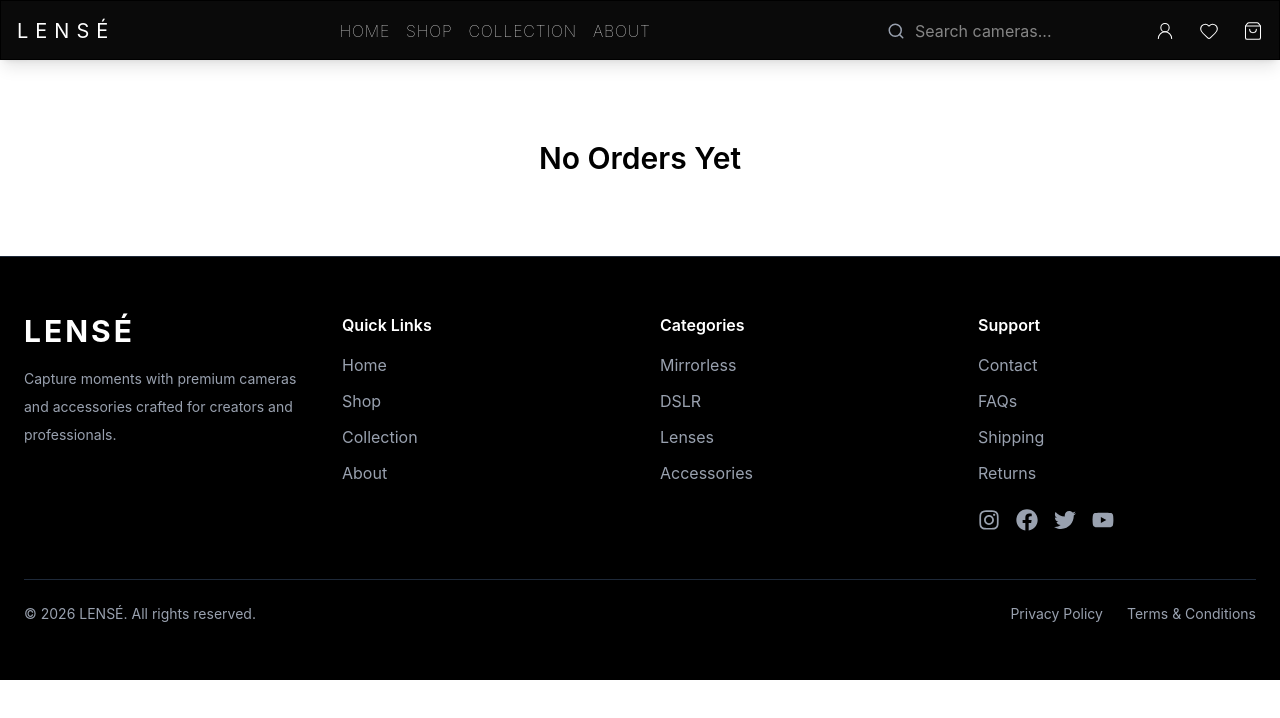
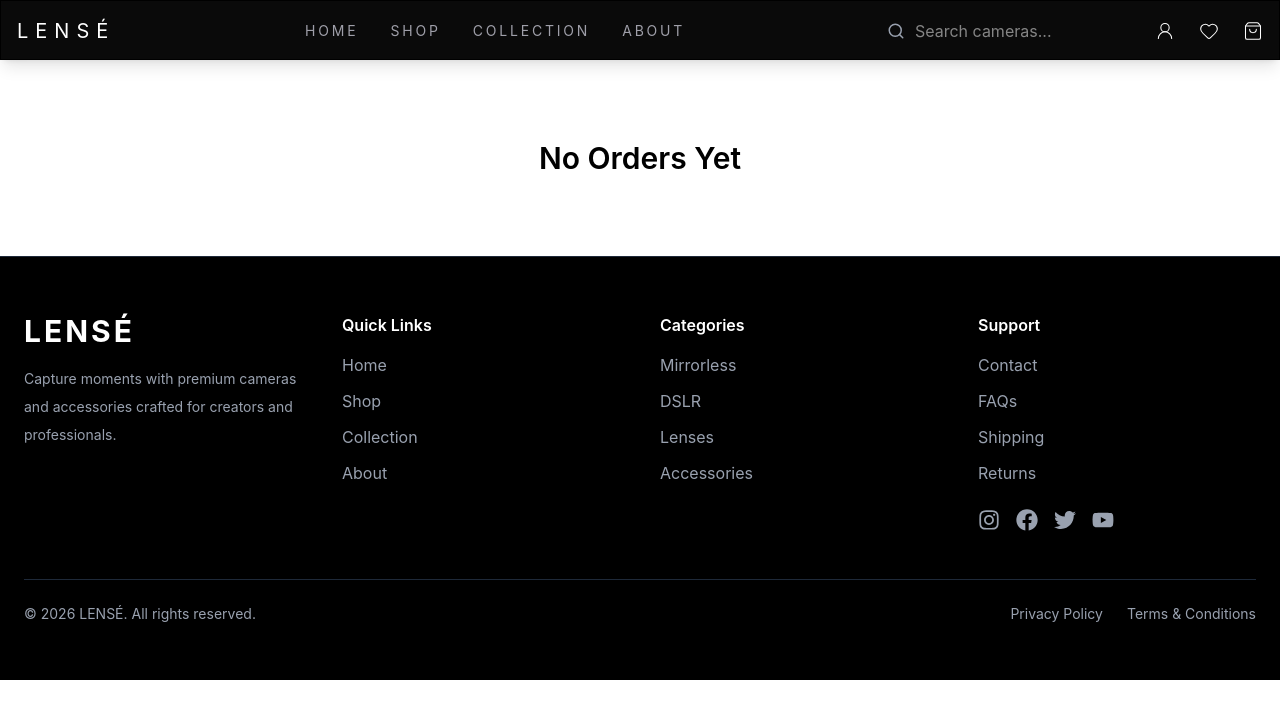
Before and after one commit to aflashareen/Camera-store, a React (Vite) app: page /orders in a window 1280 px wide. Shown: the top 718 px of the page. Built offline with nearby package versions, Linux system fonts and the light colour scheme.

Commit message:
navbar style changed

```diff
--- a/src/components/layout/Navbar.jsx
+++ b/src/components/layout/Navbar.jsx
@@ -27,11 +27,11 @@ function Navbar() {
 
   const cartCount = cart?.length ?? 0;
 
-   const handleSearch = (e) =>{
+  const handleSearch = (e) => {
     const value = e.target.value;
     setSearch(value);
     navigate(`/shop?search=${value}`)
-   }
+  }
 
   return (
     <nav className="sticky top-0 z-50 bg-neutral-950 shadow-lg border h-15">
@@ -41,11 +41,51 @@ function Navbar() {
           <Link to="/hero"><h1>LENSÉ</h1></Link>
         </div>
 
-        <div className='flex items-center gap-4 text-zinc-850 tracking-wider font-thin uppercase'>
-          <Link to="/">Home</Link>{" "}
-          <Link to="/shop">Shop</Link>{" "}
-          <Link to="/collection">Collection</Link>
-          <Link to='/about'>About</Link>
+        <div className="flex items-center gap-8 tracking-[0.2em] uppercase text-sm">
+
+          <div className="group relative">
+            <Link
+              to="/"
+              className="text-zinc-400 transition-colors duration-300 group-hover:text-white"
+            >
+              Home
+            </Link>
+
+            <span className="absolute left-0 -bottom-2 h-[1px] w-0 bg-white transition-all duration-300 group-hover:w-full"></span>
+          </div>
+
+          <div className="group relative">
+            <Link
+              to="/shop"
+              className="text-zinc-400 transition-colors duration-300 group-hover:text-white"
+            >
+              Shop
+            </Link>
+
+            <span className="absolute left-0 -bottom-2 h-[1px] w-0 bg-white transition-all duration-300 group-hover:w-full"></span>
+          </div>
+
+          <div className="group relative">
+            <Link
+              to="/collection"
+              className="text-zinc-400 transition-colors duration-300 group-hover:text-white"
+            >
+              Collection
+            </Link>
+
+            <span className="absolute left-0 -bottom-2 h-[1px] w-0 bg-white transition-all duration-300 group-hover:w-full"></span>
+          </div>
+
+          <div className="group relative">
+            <Link
+              to="/about"
+              className="text-zinc-400 transition-colors duration-300 group-hover:text-white"
+            >
+              About
+            </Link>
+
+            <span className="absolute left-0 -bottom-2 h-[1px] w-0 bg-white transition-all duration-300 group-hover:w-full"></span>
+          </div>
         </div>
 
         <div className="flex items-center gap-6 p-4">
--- a/src/main.jsx
+++ b/src/main.jsx
@@ -2,9 +2,6 @@ import { StrictMode } from 'react'
 import { createRoot } from 'react-dom/client'
 import './index.css'
 import App from './App.jsx'
-
-// import { store } from './redux/store.js'
-// import { Provider } from 'react-redux'
 
 import { QueryClient, QueryClientProvider } from '@tanstack/react-query'
 
@@ -12,10 +9,8 @@ const queryClient = new QueryClient();
 
 createRoot(document.getElementById('root')).render(
   <StrictMode>
-
       <QueryClientProvider client={queryClient}>
         <App />
       </QueryClientProvider>
-
   </StrictMode>,
 )
```
Also changed, not shown: src/components/filter/Filter.jsx (+3 -6 lines).
